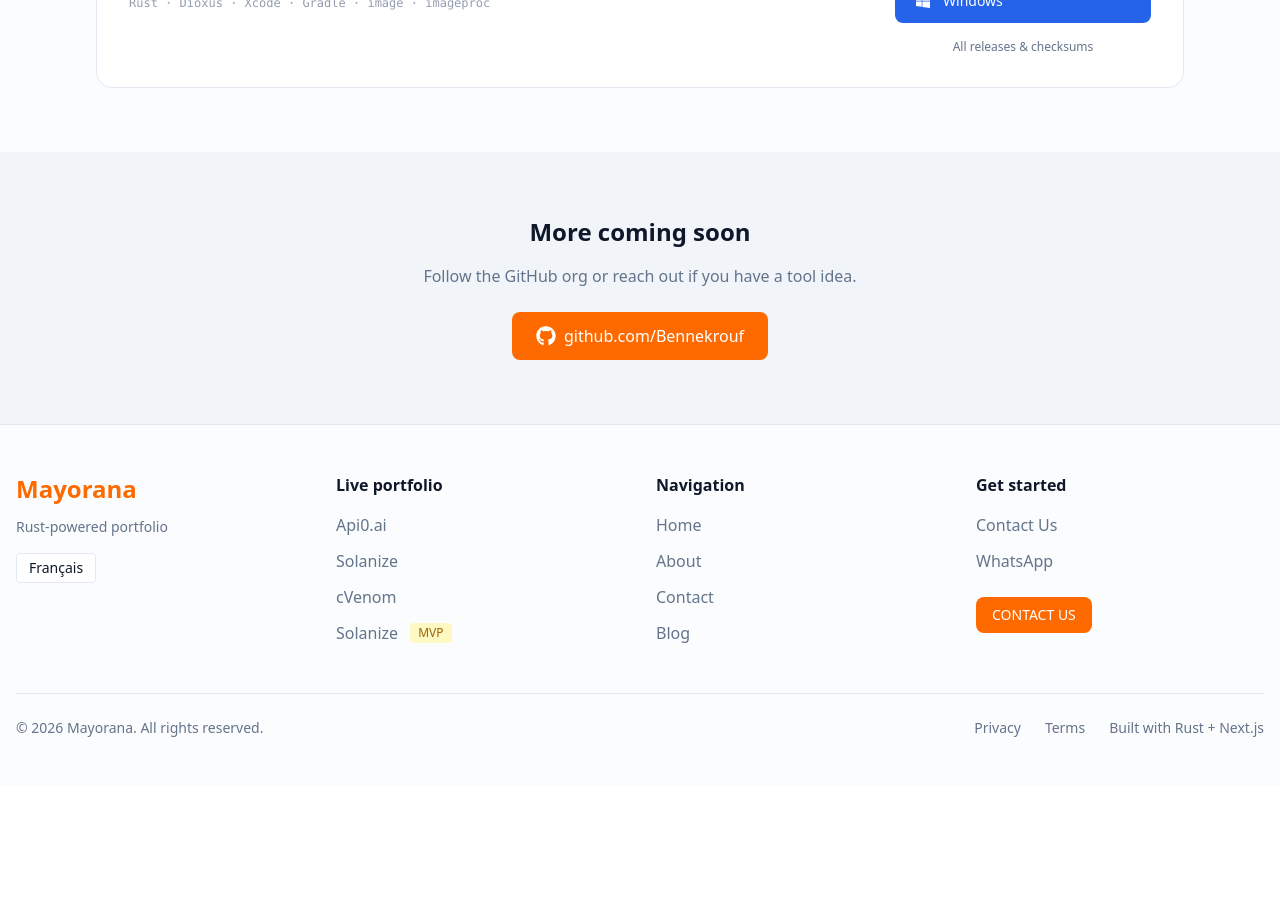
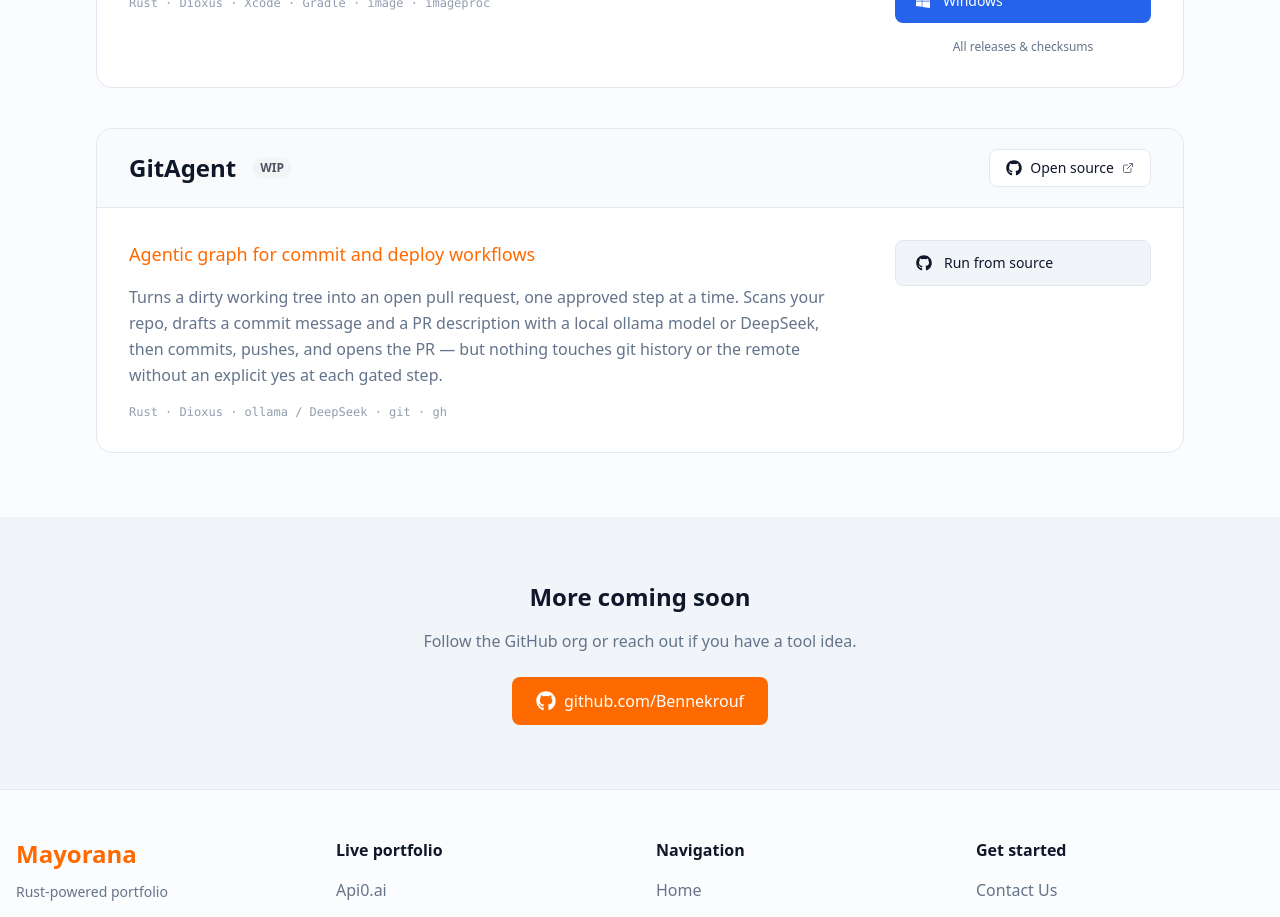
Before and after one commit to bennekrouf/mayorana, a Next.js app: page /en/apps in a window 1280 px wide. Shown: the part 3100-4017 px from the top of the page. Before the commit the page ends 3886 px from the top, so only its background shows below. Built offline with nearby package versions, Linux system fonts and the light colour scheme.

Commit message:
feat: add GitAgent app details and translations (#1)
Adds GitAgent app details and translations.

```diff
--- a/messages/en.json
+++ b/messages/en.json
@@ -95,7 +95,10 @@
     "blog_toolkit_tagline": "AI-powered blog post manager with queue-to-publish workflow",
     "blog_toolkit_description": "Write, generate, and schedule blog posts from your desktop. AI drafting via DeepSeek or Claude, markdown editor with live preview, queue-to-publish flow, weekly auto-publish, and multi-language support (FR/EN) — all in one native app.",
     "appscreens_tagline": "The complete iOS & Android build and publish assistant",
-    "appscreens_description": "Your perfect companion for shipping mobile apps. Build, run, and iterate locally on iOS and Android, then package release artifacts ready for the App Store and Google Play. Handles bundle IDs, signing config, version bumps, screenshot generation in every required size, and the device-frame marketing assets — all from a single native desktop app."
+    "appscreens_description": "Your perfect companion for shipping mobile apps. Build, run, and iterate locally on iOS and Android, then package release artifacts ready for the App Store and Google Play. Handles bundle IDs, signing config, version bumps, screenshot generation in every required size, and the device-frame marketing assets — all from a single native desktop app.",
+    "gitagent_tagline": "Agentic graph for commit and deploy workflows",
+    "gitagent_description": "Turns a dirty working tree into an open pull request, one approved step at a time. Scans your repo, drafts a commit message and a PR description with a local ollama model or DeepSeek, then commits, pushes, and opens the PR — but nothing touches git history or the remote without an explicit yes at each gated step.",
+    "run_from_source": "Run from source"
   },
   "services": {
     "services_title": "What We Build",
--- a/messages/fr.json
+++ b/messages/fr.json
@@ -95,7 +95,10 @@
     "blog_toolkit_tagline": "Gestionnaire de billets de blog propulsé par l'IA avec flux file-vers-publication",
     "blog_toolkit_description": "Rédigez, générez et planifiez vos billets de blog depuis votre bureau. Rédaction IA via DeepSeek ou Claude, éditeur markdown avec aperçu en direct, flux file-vers-publication, publication automatique hebdomadaire et support multilingue (FR/EN) — le tout dans une app native.",
     "appscreens_tagline": "L'assistant complet pour construire et publier vos apps iOS & Android",
-    "appscreens_description": "Votre compagnon idéal pour livrer des apps mobiles. Construisez, exécutez et itérez en local sur iOS et Android, puis empaquetez des artefacts de release prêts pour l'App Store et le Google Play. Gère les bundle IDs, la config de signature, les bumps de version, la génération de captures d'écran dans toutes les tailles requises, et les visuels marketing avec device frames — le tout depuis une seule app de bureau native."
+    "appscreens_description": "Votre compagnon idéal pour livrer des apps mobiles. Construisez, exécutez et itérez en local sur iOS et Android, puis empaquetez des artefacts de release prêts pour l'App Store et le Google Play. Gère les bundle IDs, la config de signature, les bumps de version, la génération de captures d'écran dans toutes les tailles requises, et les visuels marketing avec device frames — le tout depuis une seule app de bureau native.",
+    "gitagent_tagline": "Graphe agentique pour les workflows de commit et de déploiement",
+    "gitagent_description": "Transforme un répertoire de travail modifié en pull request ouverte, une étape validée à la fois. Scanne votre dépôt, rédige un message de commit et une description de PR via un modèle ollama local ou DeepSeek, puis commit, push et ouvre la PR — mais rien ne touche l'historique git ni le remote sans un accord explicite à chaque étape validée.",
+    "run_from_source": "Exécuter depuis les sources"
   },
   "services": {
     "services_title": "Ce que nous construisons",
--- a/src/app/[locale]/apps/page.tsx
+++ b/src/app/[locale]/apps/page.tsx
@@ -54,6 +54,7 @@
 const analytics = 'https://github.com/bennekrouf/ais-analytics';
 const blogtk = 'https://github.com/Bennekrouf/blog-toolkit';
 const screens = 'https://github.com/bennekrouf/appscreens';
+const gitagent = 'https://github.com/bennekrouf/gitagent';
 
 const cosmosSource: DataSource = {
   label: 'Cosmos DB',
@@ -236,6 +237,15 @@
       },
     ],
   },
+  {
+    id: 'gitagent',
+    name: 'GitAgent',
+    tech: 'Rust · Dioxus · ollama / DeepSeek · git · gh',
+    status: 'wip',
+    github: gitagent,
+    // No release pipeline yet — the app only runs from source today.
+    downloads: [],
+  },
 ];
 
 // Map DesktopApp.id → translation key prefix in messages/{en,fr}.json "apps"
@@ -246,6 +256,7 @@
   'ais-analytics': 'ais_analytics',
   'blog-toolkit': 'blog_toolkit',
   'appscreens':   'appscreens',
+  'gitagent':     'gitagent',
 };
 
 const osColors: Record<string, string> = {
@@ -462,6 +473,8 @@
                     <p className="text-xs text-muted-foreground/70 font-mono">{app.tech}</p>
                   </div>
                   <div className="md:w-64 flex flex-col gap-3">
+                    {app.downloads.length > 0 ? (
+                      <>
                         <p className="text-sm font-semibold text-muted-foreground uppercase tracking-wide mb-1">
                           {tApps('download_label')}
                         </p>
@@ -483,6 +496,18 @@
                         >
                           {tApps('all_releases')}
                         </a>
+                      </>
+                    ) : (
+                      <a
+                        href={app.github}
+                        target="_blank"
+                        rel="noopener noreferrer"
+                        className="inline-flex items-center gap-3 px-5 py-3 rounded-lg text-sm font-medium transition-colors bg-secondary hover:bg-secondary/70 text-foreground border border-border"
+                      >
+                        <FaGithub className="w-4 h-4" />
+                        {tApps('run_from_source')}
+                      </a>
+                    )}
                   </div>
                 </div>
               </motion.div>
```
Lines whose indentation alone changed are shown as unchanged.
